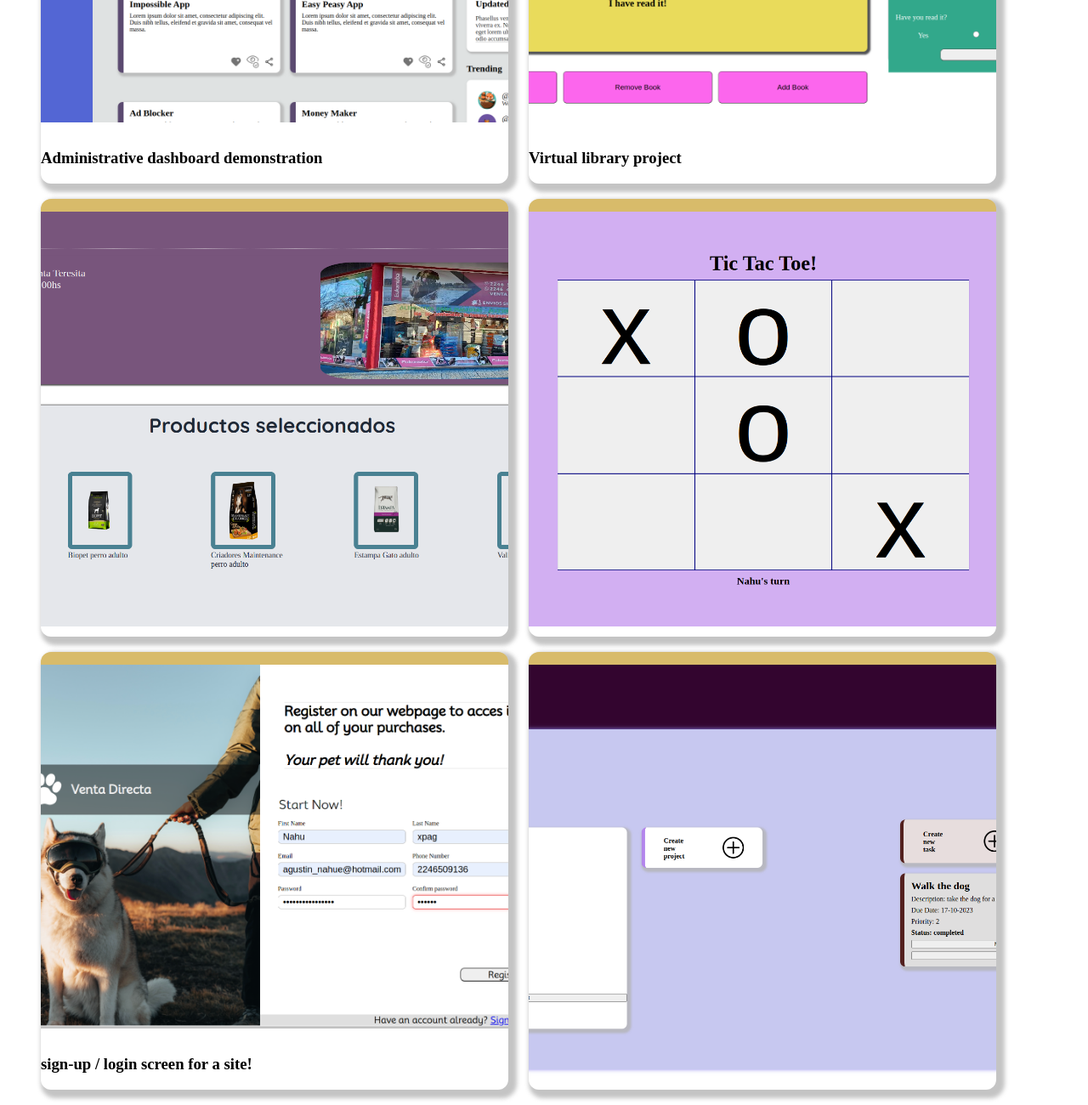
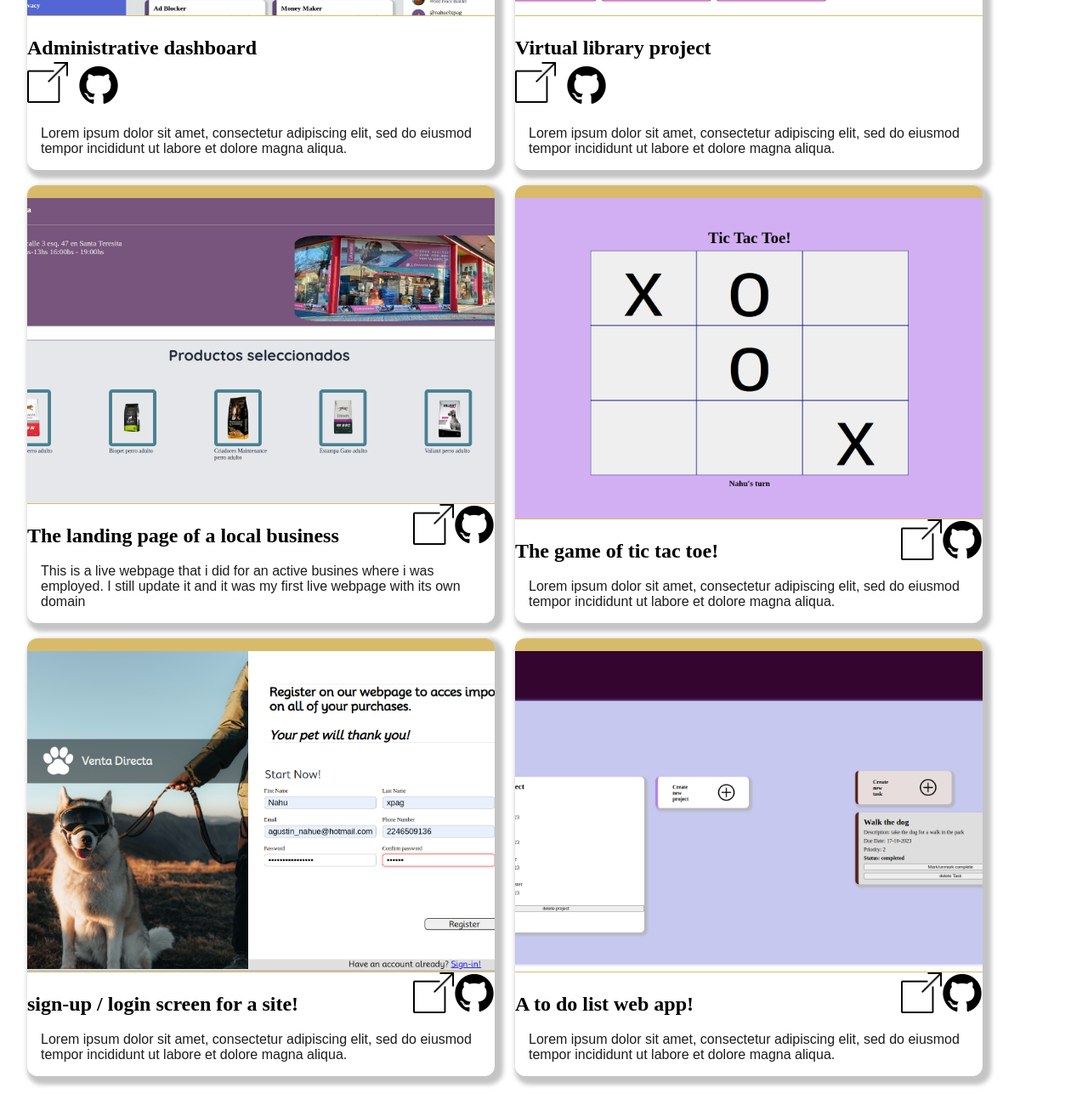
Before and after one commit to Nahuel-xpag/opHomepage, a plain HTML site: page index.html in a window 1280 px wide. Shown: the part 1180-2480 px from the top of the page at 85% size. Drawn offline with nearby package versions, Linux system fonts and the light colour scheme; a web font is replaced by a local one.

Commit message:
added description to the screenshots

```diff
--- a/index.html
+++ b/index.html
@@ -16,16 +16,13 @@
                 <div class="photo">Nahuel <br> Perez</div>
                 <div class="about">
                     About me
-                    <p>Lorem ipsum graba como me desvelo cada vez que llego con velocidad
-                        clavando la palabras mas buena te das cuenta que lo hago a pleno
-                        mi negro no puedo frenar como caramelo muy dulce que no frunce cada
-                        vez que viene keiou a rimar clavando las palabras de un modo perfecto
-                        te inyecto cada vez que vengo a rimar tranquilo.
-                        tiro el estilo y domino tranquilo los ritmos mi amigo no
-                        pueden frenarme si por ahi camino cada vez que toda palabra la afino
-                        la puedo clavar muy tranquilo my niggo vos ves como juego con todo
-                        el sonido keiou la va clavando tranca mi broda no para escuchalo como
-                        lo consigo
+                    <p>Lorem ipsum dolor sit amet, consectetur adipiscing elit, sed do eiusmod
+                        tempor incididunt ut labore et dolore magna aliqua. Ut enim ad minim veniam,
+                        quis nostrud exercitation ullamco laboris nisi ut aliquip ex ea
+                        commodo consequat. Duis aute irure dolor in reprehenderit in
+                        voluptate velit esse cillum dolore eu fugiat nulla pariatur.
+                        Excepteur sint occaecat cupidatat non proident, sunt in culpa
+                        qui officia deserunt mollit anim id est laborum.
                     </p>
                     <i class="devicon-github-original"></i>
                     <i class="devicon-linkedin-plain"></i>
@@ -38,32 +35,78 @@
                     <div class="card">
                         <img src="./imgs/screenshots/Screenshot from 2024-06-20 22-39-14.png" alt="screenshot of a dashboard">
                         <div class="card-bottom">
-                            <h3>Administrative dashboard demonstration</h3>
+                            <div class="card-header">
+                                <h3>Administrative dashboard</h3>
+                                <img src="./imgs/icons/icons8-link-50.png" alt="an icon pointing to a live site"
+                                style="max-width: 3rem; max-height: 3rem;">
+                                <i class="devicon-github-original"></i>
+                            </div>
+                            <p>Lorem ipsum dolor sit amet, consectetur adipiscing elit,
+                                sed do eiusmod tempor incididunt ut labore et dolore magna aliqua.
+                            </p>
                         </div>
                     </div>
                     <div class="card">
                         <img src="./imgs/screenshots/libraryss.png" alt="screenshot of a virtual library">
                         <div class="card-bottom">
-                            <h3>Virtual library project</h3>
+                            <div class="card-header">
+                                <h3>Virtual library project</h3>
+                                <img src="./imgs/icons/icons8-link-50.png" alt="an icon pointing to a live site"
+                                style="max-width: 3rem; max-height: 3rem;">
+                                <i class="devicon-github-original"></i>
+                            </div>
+                            <p>Lorem ipsum dolor sit amet, consectetur adipiscing elit,
+                                sed do eiusmod tempor incididunt ut labore et dolore magna aliqua.
+                            </p>
                         </div>
                     </div>
                     <div class="card">
-                        <img src="./imgs/screenshots/ssvd.png" alt="screenshot of a login screen">
-                        <div class="card-bottom"></div>
+                        <img src="./imgs/screenshots/ssvd.png" alt="screenshot of a commerce website">
+                        <div class="card-bottom">
+                            <h3>The landing page of a local business</h3>
+                            <img src="./imgs/icons/icons8-link-50.png" alt="an icon pointing to a live site"
+                            style="max-width: 3rem; max-height: 3rem;">
+                            <i class="devicon-github-original"></i>
+                            <p>This is a live webpage that i did for an active busines where i was employed.
+                                I still update it and it was my first live webpage with its own domain
+                            </p>
+                        </div>
                     </div>
                     <div class="card">
-                        <img src="./imgs/screenshots/tictactoess.png" alt="screenshot of a login screen">
-                        <div class="card-bottom"></div>
+                        <img src="./imgs/screenshots/tictactoess.png" alt="screenshot of a tic tac toe game">
+                        <div class="card-bottom">
+                            <h3>The game of tic tac toe!</h3>
+                            <img src="./imgs/icons/icons8-link-50.png" alt="an icon pointing to a live site"
+                            style="max-width: 3rem; max-height: 3rem;">
+                            <i class="devicon-github-original"></i>
+                            <p>Lorem ipsum dolor sit amet, consectetur adipiscing elit,
+                                sed do eiusmod tempor incididunt ut labore et dolore magna aliqua.
+                            </p>
+                        </div>
                     </div>
                     <div class="card">
                         <img src="./imgs/screenshots/login-screenshot.png" alt="screenshot of a login screen">
                         <div class="card-bottom">
                             <h3>sign-up / login screen for a site!</h3>
+                            <img src="./imgs/icons/icons8-link-50.png" alt="an icon pointing to a live site"
+                            style="max-width: 3rem; max-height: 3rem;">
+                            <i class="devicon-github-original"></i>
+                            <p>Lorem ipsum dolor sit amet, consectetur adipiscing elit,
+                                sed do eiusmod tempor incididunt ut labore et dolore magna aliqua.
+                            </p>
                         </div>
                     </div>
                     <div class="card">
-                        <img src="./imgs/screenshots/todoss.png" alt="screenshot of a login screen">
-                    <div class="card-bottom"></div>
+                        <img src="./imgs/screenshots/todoss.png" alt="screenshot of a to do list app">
+                    <div class="card-bottom">
+                        <h3>A to do list web app!</h3>
+                        <img src="./imgs/icons/icons8-link-50.png" alt="an icon pointing to a live site"
+                        style="max-width: 3rem; max-height: 3rem;">
+                        <i class="devicon-github-original"></i>
+                        <p>Lorem ipsum dolor sit amet, consectetur adipiscing elit,
+                            sed do eiusmod tempor incididunt ut labore et dolore magna aliqua.
+                        </p>
+                    </div>
                     </div>
                 </div>
             </section>
--- a/style.css
+++ b/style.css
@@ -25,8 +25,7 @@ header{
     margin-left: 5rem;
     margin-top: 3rem;
     background-image: url(./imgs/primer-plano.jpeg);
-    background-size: contain;
-    background-repeat: no-repeat;
+    background-size: cover;
     width: 650px;
     height: 650px;
     display: flex;
@@ -35,14 +34,15 @@ header{
     font-family: playfair-display,'Times New Roman';
     color: rgb(240, 243, 243);
     font-size: 4.5rem;
-    box-shadow: rgba(78, 78, 78, 0.185) 2px 5px 3px;
     text-shadow:
     0 0 10px #00000071,
     0 0 15px #00000071,
     0 0 20px #00000071;
 }
 .about{
-    padding: 2rem;
+    margin: 2rem;
+    padding: 1rem;
+    margin-left: 0;
     background-color: white;
     margin-top: 100px;
     min-height: 380px;
@@ -64,7 +64,6 @@ header{
 }
 .cards{
     max-width: 100vw;
-    padding: 1rem;
     margin: 1rem;
     min-height: 700px;
     display: grid;
@@ -78,12 +77,31 @@ header{
     height: 500px;
     display: flex;
     flex-direction: column;
-    gap: 12px;
     justify-content: end;
     border-top: 15px solid rgb(216, 187, 106);
     border-radius: 12px;
     background-color: #ffffff;
     box-shadow: 5px 5px 5px 5px rgba(179, 180, 180, 0.781);
+}
+.card-bottom{
+    display: flex;
+    flex-wrap: wrap;
+    justify-content: start;
+    font-size: 3rem;
+    border-top: 1px solid rgb(216, 187, 106);
+}
+.card-bottom h3{
+    font-size: 1.5rem;
+    flex-grow: 1;
+    margin-bottom: 0.2rem;
+}
+.card-bottom p{
+    max-width: 100%;
+    font-size: 1rem;
+    padding: 1rem;
+    margin: 0;
+    color: #1d1c1c;
+    font-family: roboto-flex, arial;
 }
 .card img{
     flex-grow: 1;
```
